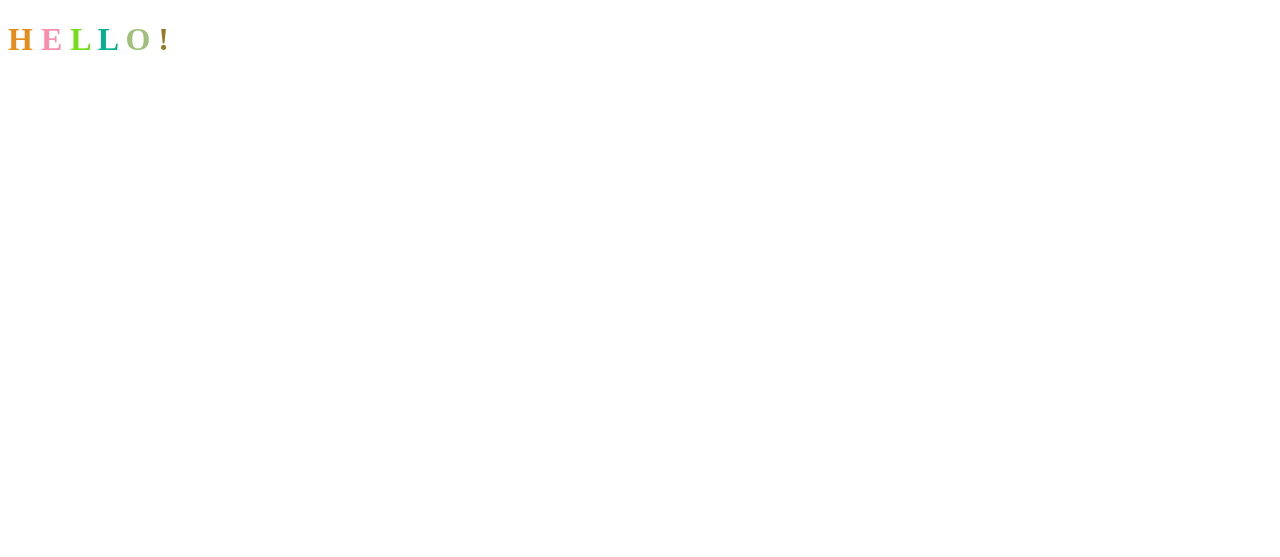
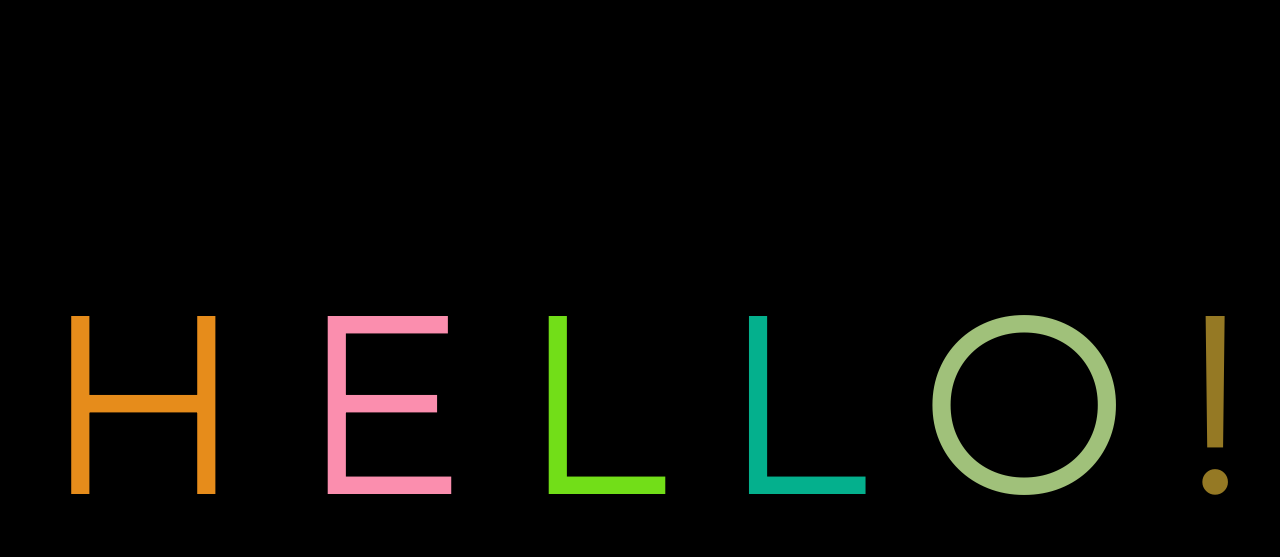
Before and after one commit to davegrnr/AnimatedTextGitDemo, a plain HTML site: page index.html in a window 1280 px wide. Drawn offline with Linux system fonts and the light colour scheme.

Commit message:
add basic styles

```diff
--- /dev/null
+++ b/app.css
@@ -0,0 +1,16 @@
+body {
+	display: flex;
+	justify-content: center;
+	align-items: center;
+	height: 100vh;
+	background-color: black;
+}
+
+h1 {
+	font-size: 15rem;
+	font-family: Montserrat;
+}
+
+.letter {
+	transition: color 1000ms;
+}
--- a/index.html
+++ b/index.html
@@ -4,6 +4,10 @@
     <meta charset="UTF-8">
     <meta name="viewport" content="width=device-width, initial-scale=1.0">
     <title>Random Colors</title>
+    <link rel="stylesheet" href="app.css">
+    <link href="https://fonts.googleapis.com/css2?family=Montserrat:wght@200&display=swap" rel="stylesheet">
+
+
 
 </head>
 <body>
```
